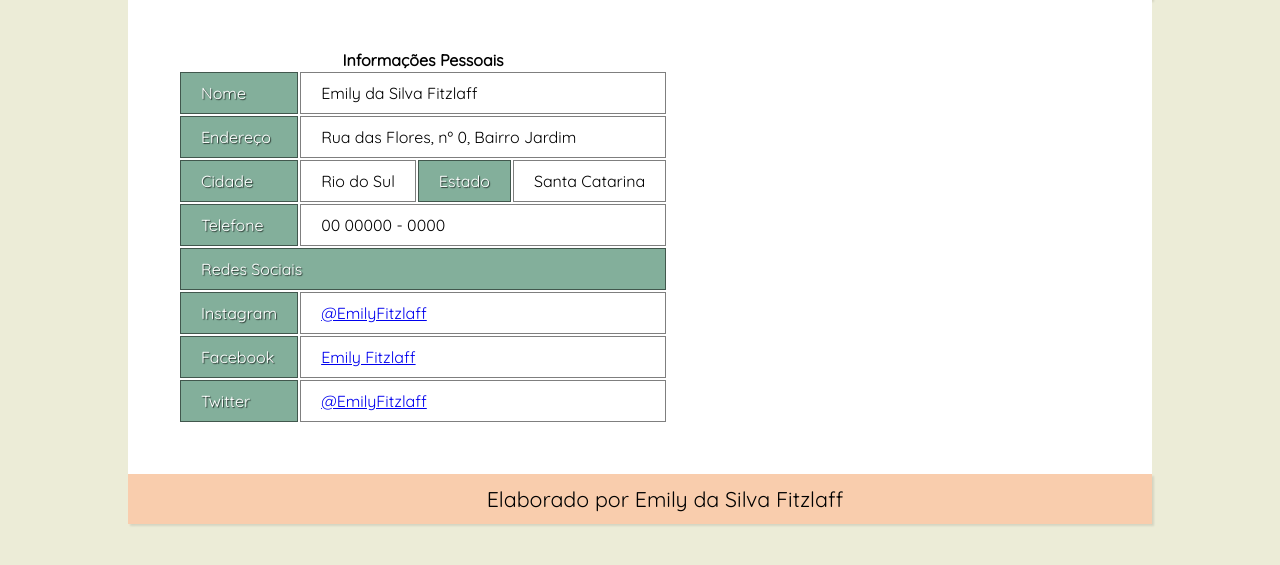
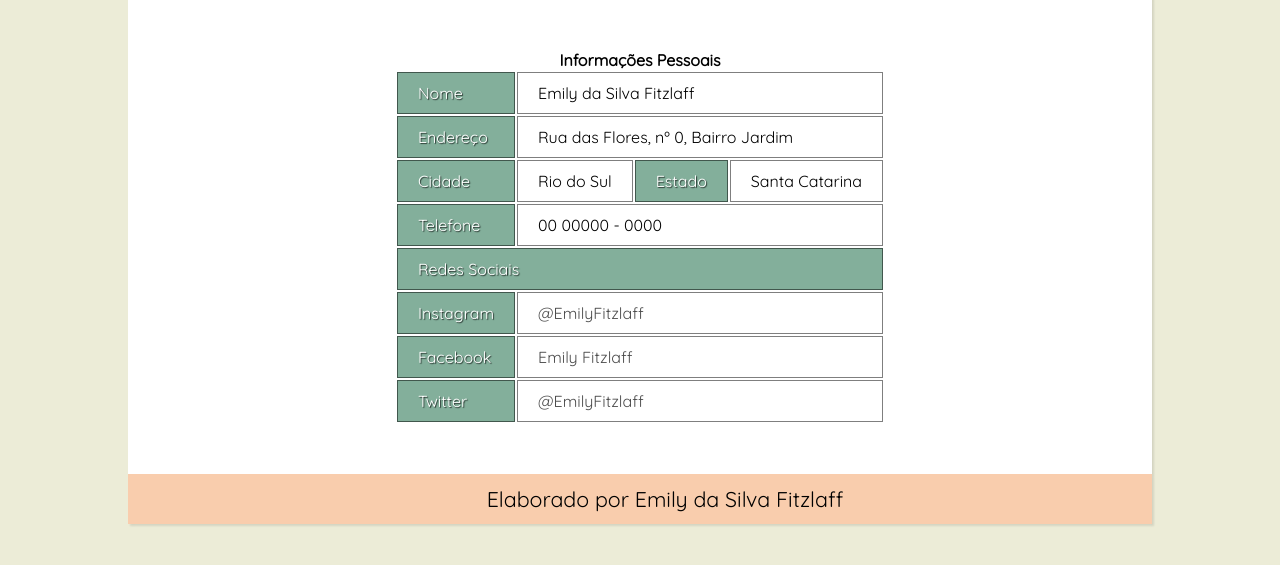
Before and after one commit to EmilyFitzlaff/Desenvolvimento_WEB, a PHP site: page /info-pessoais.php in a window 1280 px wide. Shown: the part 100-665 px from the top of the page. Run offline with PHP 8.4, Linux system fonts and the light colour scheme.

Commit message:
Alterações na tabela - centralizada

```diff
--- a/Aula 03 - CSS/Site pessoal/css/estilo.css
+++ b/Aula 03 - CSS/Site pessoal/css/estilo.css
@@ -71,6 +71,7 @@ h1#logo {
 main {
     background-color: white;
     padding: 50px;
+    box-shadow: 2px 2px 2px rgba(0,0,0,.1);
 }
 
 p {
@@ -111,6 +112,7 @@ p {
 
 table {
     font-family: 'Quicksand', sans-serif;
+    margin: 0 auto;
 }
 
 table caption {
@@ -128,3 +130,13 @@ table tr td {
     color: white;
     text-shadow: 1px 1px 1px rgba(0,0,0,.7);
 }
+
+table tr td a {
+    text-decoration: none;
+    color: rgba(0,0,0,.7);
+}
+
+table tr td a:hover {
+    text-decoration: underline;
+    color: rgba(0,0,0,1);
+}
```
